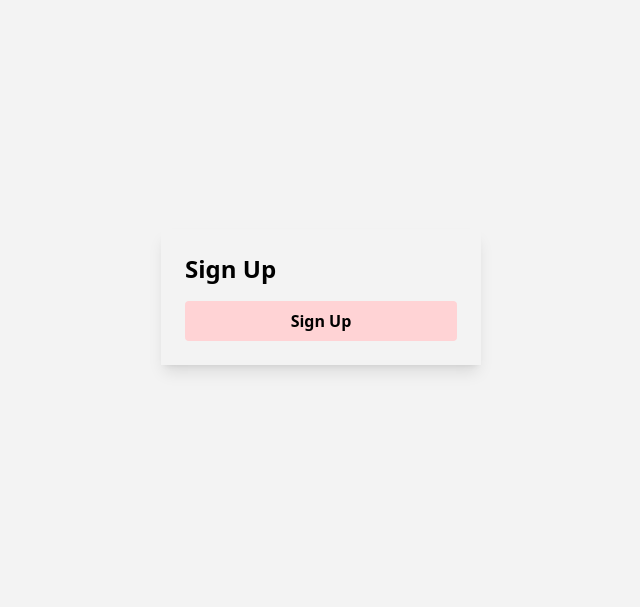
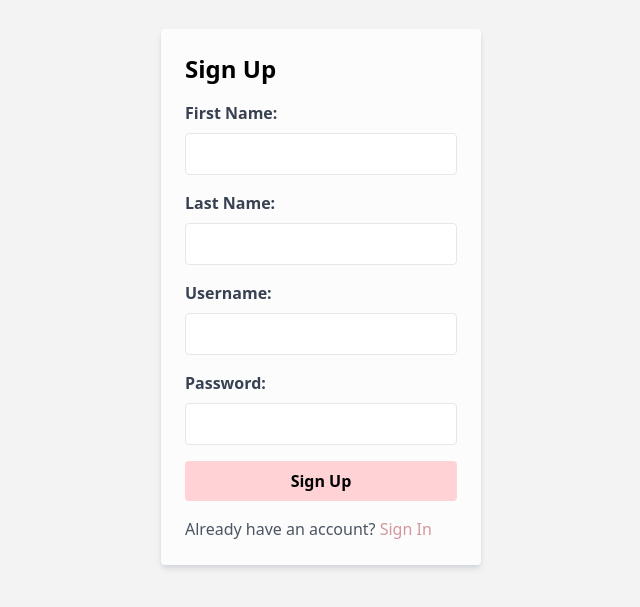
Before and after one commit to mariamffatima/MyStack, a Next.js app: page /signuppage in a window 1280 px wide. Shown: the part 103-710 px from the top of the page, without its empty margins (319-959 px from the left). Built offline with nearby package versions, Linux system fonts and the light colour scheme.

Commit message:
routing updated and included login pages

```diff
--- a/components/SideMenu.js
+++ b/components/SideMenu.js
@@ -5,9 +5,7 @@ import { RxDashboard } from 'react-icons/rx';
 import { MdLogout } from 'react-icons/md';
 import { BsWindowSidebar } from 'react-icons/bs';
 import { SlSettings } from 'react-icons/sl';
-import Link from 'next/link';
 import { useRouter } from 'next/router';
-import loginpage from '@/pages/loginpage';
 
 export default function SideMenu() {
   const router = useRouter();
@@ -43,9 +41,11 @@ export default function SideMenu() {
                 Settings
               </li>
             </ul>
-            <div>
+
+          </div>
+          <div className='absolute  bottom-0 p-6 flex justify-center'>
               <button
-                className='flex m-4 p-2 px-2 py-4 text-xl border justify-center mt-96 text-black hover:cursor-pointer hover:scale-100 hover:bg-[#fcfcfc]'
+                className='flex p-4 ml-8 text-xl border justify-center text-black hover:cursor-pointer hover:scale-100 hover:bg-[#fcfcfc]'
                 onClick={handleLogout}
               >
                 <MdLogout className='flex mt-1 m-2 text-2xl' />
@@ -53,8 +53,8 @@ export default function SideMenu() {
 
               </button>
             </div>
-          </div>
         </div>
+
       </div>
     </div>
   );
--- a/pages/homepage.js
+++ b/pages/homepage.js
@@ -12,14 +12,6 @@ import SideMenu from '../components/SideMenu'
 import { useState } from 'react';
 
 const inter = Inter({ subsets: ['latin'] })
-
-const HomePage = () => {
-    return (
-      <div className="h-screen flex justify-center items-center bg-gray-100">
-        <h1 className="text-4xl font-bold">Welcome to the Home Page!</h1>
-      </div>
-    );
-  };
 
 function SearchBar() {
   const [inputValue, setInputValue] = useState('');
@@ -44,12 +36,11 @@ function SearchBar() {
 export default function homepage() {
   return (
     <div>
-             <div className='felx w-screen h-screen text-black bg-[#fcfcfc]'>
-        < SideMenu/>
-        <div className='absolute top-0 ml-[16rem] flex flex-col'>
+        <div className='felx w-screen h-screen text-black bg-[#fcfcfc]'>
+            < SideMenu/>
+        <div className='absolute top-0 ml-[18rem] flex flex-col'>
       <div className='flex flex-row' >
         <div className='px-2 my-2 text-xl md:text-2xl text-gray-700  '>Summer Coding Challenge</div>
-       <div className=''></div>
         <div className='flex flex-row  justify-end '>
            <div className='text-2xl md:text-3xl m-2 w-[1.25rem] h-[1.24975rem]'>
            <BsBell />
--- a/pages/index.js
+++ b/pages/index.js
@@ -1,10 +1,11 @@
 import React from 'react'
 import loginpage from './loginpage'
 import Link from 'next/link';
+import LoginPage from './loginpage';
 export default function home() {
   return (
     <div>
-      edje
+      <loginpage/>
     </div>
   )
 }
--- a/pages/loginpage.js
+++ b/pages/loginpage.js
@@ -1,10 +1,13 @@
-import React from 'react';
+import React, { useState } from 'react';
 import { useRouter } from 'next/router';
 
 const LoginPage = () => {
   const router = useRouter();
+  const [username, setUsername] = useState('');
+  const [password, setPassword] = useState('');
 
-  const handleSignIn = () => {
+  const handleSignIn = (e) => {
+    e.preventDefault();
     router.push('/homepage');
   };
 
@@ -14,20 +17,46 @@ const LoginPage = () => {
 
   return (
     <div className="flex justify-center items-center h-screen bg-[#F3F3F3] ">
-      <div className="w-1/4 p-6 bg-[#fcfcfc] rounded shadow-lg">
+      <div className="md:w-1/4 p-6 bg-[#fcfcfc] rounded shadow-md shadow-gray-300">
         <h2 className="text-2xl font-bold mb-4 text-black">Sign In</h2>
-        <form>
-          {/* ... Form fields for sign-in (email, password) */}
+        <form onSubmit={handleSignIn}>
+          <div className="mb-4">
+            <label htmlFor="username" className="block text-gray-700 font-bold mb-2">
+              Username:
+            </label>
+            <input
+              type="text"
+              id="username"
+              name="username"
+              value={username}
+              onChange={(e) => setUsername(e.target.value)}
+              className="w-full px-3 py-2 border rounded"
+              required
+            />
+          </div>
+          <div className="mb-4">
+            <label htmlFor="password" className="block text-gray-700 font-bold mb-2">
+              Password:
+            </label>
+            <input
+              type="password"
+              id="password"
+              name="password"
+              value={password}
+              onChange={(e) => setPassword(e.target.value)}
+              className="w-full px-3 py-2 border rounded"
+              required
+            />
+          </div>
           <button
-            type="button"
-            onClick={handleSignIn}
+            type="submit"
             className="w-full bg-[#FFD3D5] text-black font-bold py-2 px-4 rounded hover:bg-[#e8b4b8]"
           >
             Sign In
           </button>
         </form>
         <p className="mt-4 text-gray-600">
-          Do not have an account?{' '}
+          Do not have an account?
           <a
             href="#"
             className="text-[#d3989d] hover:underline"
--- a/pages/signuppage.js
+++ b/pages/signuppage.js
@@ -1,27 +1,101 @@
-import React from 'react';
+import React, { useState } from 'react';
 import { useRouter } from 'next/router';
 
 const SignUpPage = () => {
-    const router = useRouter();
+  const router = useRouter();
+  const [firstName, setFirstName] = useState('');
+  const [lastName, setLastName] = useState('');
+  const [username, setUsername] = useState('');
+  const [password, setPassword] = useState('');
 
-const handleSignIn = () => {
+  const handleSignIn = () => {
     router.push('/loginpage');
+  };
+
+  const handleSignUp = (e) => {
+    e.preventDefault();
+    // Perform any sign-up actions here with the form fields' values
+    router.push('/homepage');
   };
 
   return (
     <div className="flex justify-center items-center h-screen bg-[#F3F3F3]">
-      <div className="w-1/4 p-6 bg-[#fcfcfc]rounded shadow-lg">
+      <div className=" md:w-1/4 p-6 bg-[#fcfcfc] rounded shadow-md shadow-gray-300">
         <h2 className="text-2xl font-bold mb-4 text-black">Sign Up</h2>
-        <form>
-          {/* ... Form fields for sign-up (name, email, password) */}
+        <form onSubmit={handleSignUp}>
+          <div className="mb-4">
+            <label htmlFor="firstName" className="block text-gray-700 font-bold mb-2">
+              First Name:
+            </label>
+            <input
+              type="text"
+              id="firstName"
+              name="firstName"
+              value={firstName}
+              onChange={(e) => setFirstName(e.target.value)}
+              className="w-full px-3 py-2 border rounded"
+              required
+            />
+          </div>
+          <div className="mb-4">
+            <label htmlFor="lastName" className="block text-gray-700 font-bold mb-2">
+              Last Name:
+            </label>
+            <input
+              type="text"
+              id="lastName"
+              name="lastName"
+              value={lastName}
+              onChange={(e) => setLastName(e.target.value)}
+              className="w-full px-3 py-2 border rounded"
+              required
+            />
+          </div>
+          <div className="mb-4">
+            <label htmlFor="username" className="block text-gray-700 font-bold mb-2">
+              Username:
+            </label>
+            <input
+              type="text"
+              id="username"
+              name="username"
+              value={username}
+              onChange={(e) => setUsername(e.target.value)}
+              className="w-full px-3 py-2 border rounded"
+              required
+            />
+          </div>
+          <div className="mb-4">
+            <label htmlFor="password" className="block text-gray-700 font-bold mb-2">
+              Password:
+            </label>
+            <input
+              type="password"
+              id="password"
+              name="password"
+              value={password}
+              onChange={(e) => setPassword(e.target.value)}
+              className="w-full px-3 py-2 border rounded"
+              required
+            />
+          </div>
           <button
-            type="button"
-            onClick={handleSignIn}
-            className="w-full bg-[#FFD3D5] text-blacke font-bold py-2 px-4 rounded hover:bg-[#e8b4b8]"
-            >
+            type="submit"
+            className="w-full bg-[#FFD3D5] text-black font-bold py-2 px-4 rounded hover:bg-[#e8b4b8]"
+          >
             Sign Up
           </button>
         </form>
+        <p className="mt-4 text-gray-600">
+          Already have an account?{' '}
+          <button
+            type="button"
+            className="text-[#d3989d] hover:underline"
+            onClick={handleSignIn}
+          >
+            Sign In
+          </button>
+        </p>
       </div>
     </div>
   );
```
